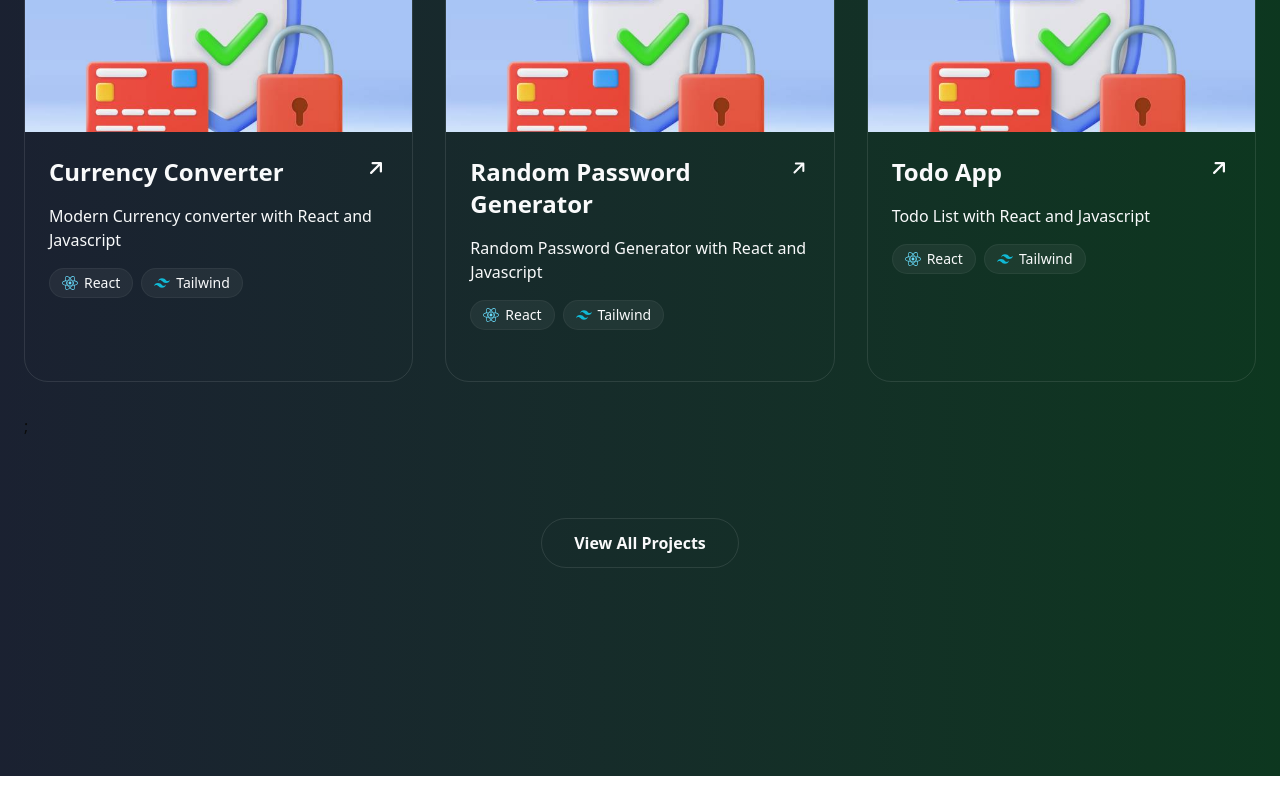
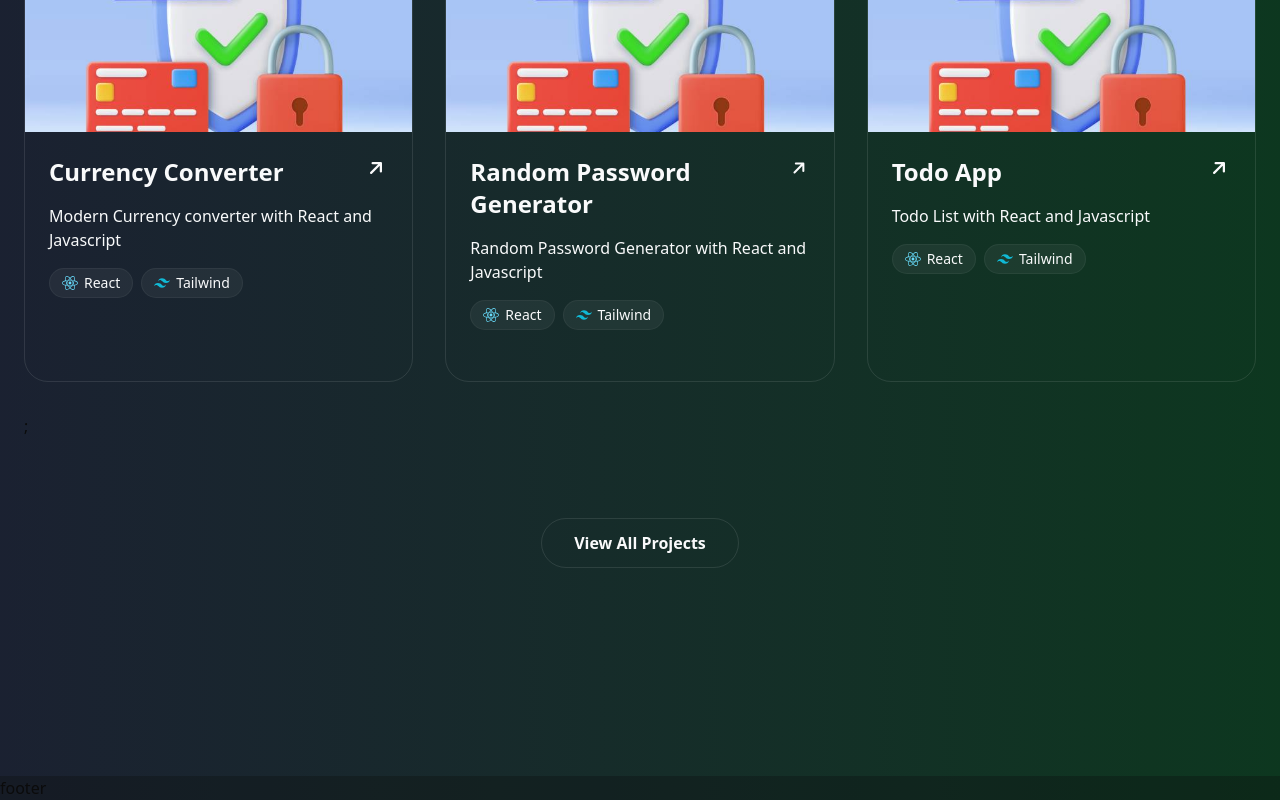
Before and after one commit to Gogo602/Portfolio, a Next.js app: page / in a window 1280 px wide. Shown: the part 1158-1958 px from the top of the page. Before the commit the page ends 1934 px from the top, so only its background shows below. Built offline with nearby package versions, Linux system fonts and the light colour scheme.

Commit message:
File: Footer; working on footer

```diff
--- a/app/page.tsx
+++ b/app/page.tsx
@@ -1,3 +1,4 @@
+import Footer from '@/components/Footer';
 import Hero from '@/components/hero';
 import Navbar from '@/components/navbar'
 import SelectedWork from '@/components/selectedWork'
@@ -7,6 +8,7 @@ export default function Home() {
       <Navbar />
       <Hero/>
       <SelectedWork />
+      <Footer/>
     </div>
   );
 }
--- /dev/null
+++ b/components/Footer.tsx
@@ -0,0 +1,11 @@
+import React from 'react'
+
+const Footer = () => {
+  return (
+      <footer className='bg-black/30'>
+          footer
+    </footer>
+  )
+}
+
+export default Footer
--- a/components/selectedWork.tsx
+++ b/components/selectedWork.tsx
@@ -42,7 +42,7 @@ const projects = [
 
 const SelectedWork = () => {
   return (
-    <section className='py-32 relative id="work"'>
+    <section className='py-32 relative' id="work">
       <div className='max-w-7xl mx-auto px-6'>
         {/* section heading   */}
         <motion.div
```
